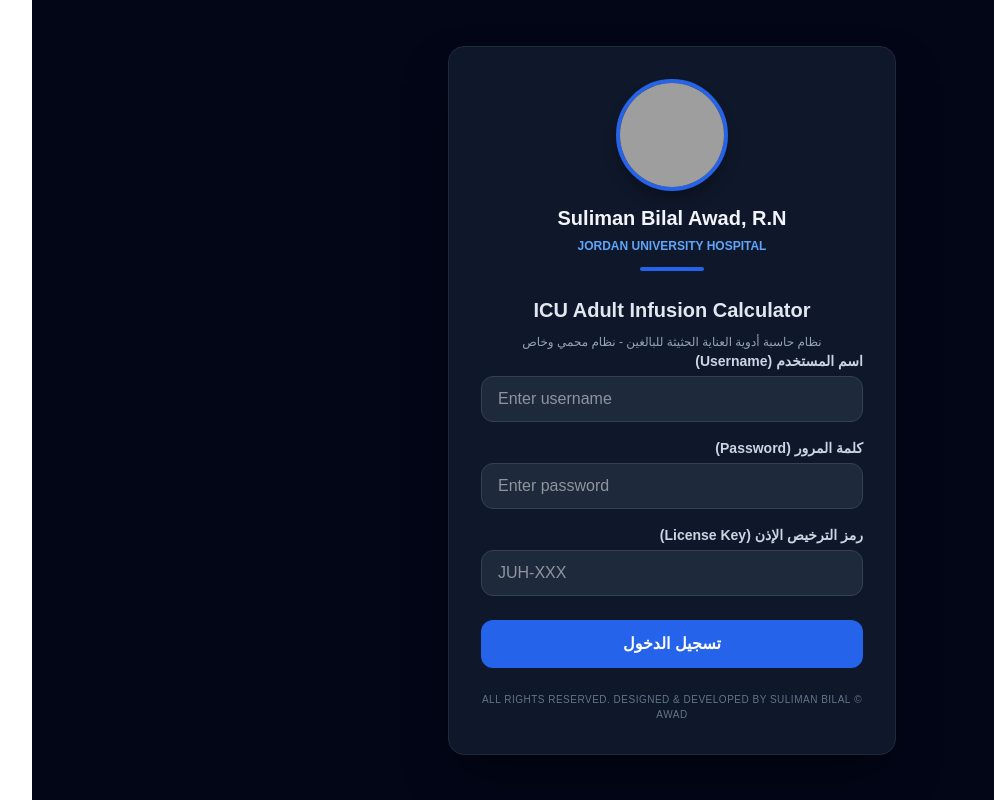
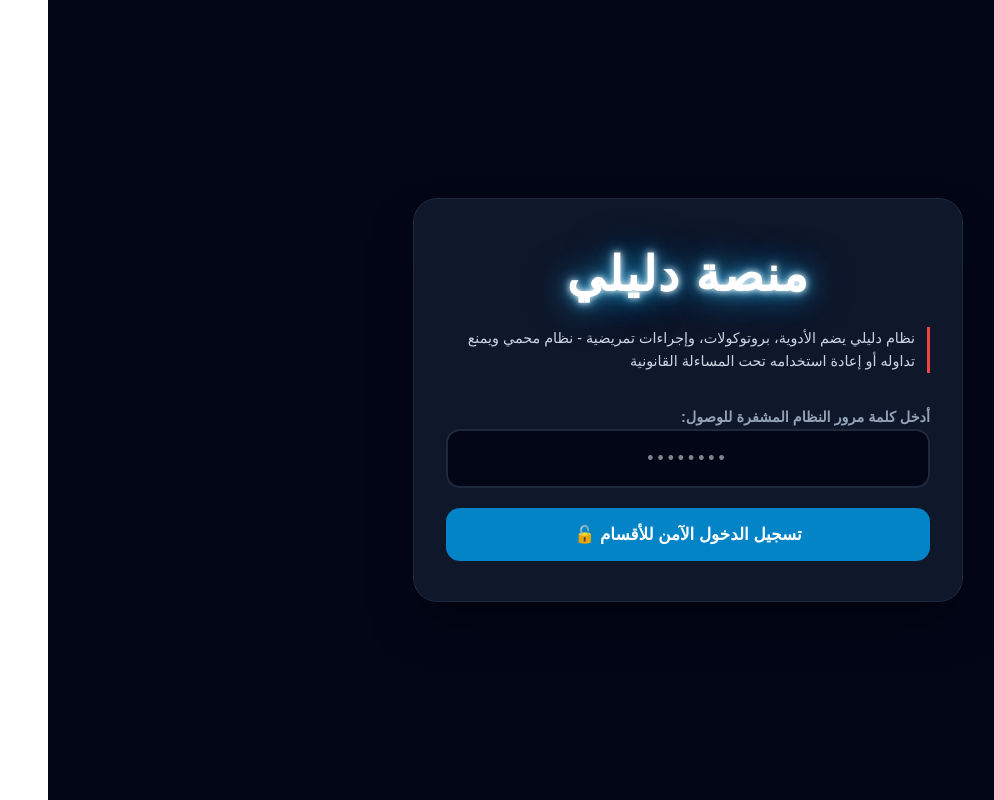
Before and after one commit to samcashbmwusa/icu-adult-infusion-calculator, a Next.js app: page / in a window 1280 px wide. Shown: the whole page, without its empty margins (80-1074 px from the left). Built offline with nearby package versions, Linux system fonts and the light colour scheme; grey boxes are pictures that could not be loaded.

Commit message:
Update login gateway layout with glowing Daleely title and explicit legal text

```diff
--- a/app/page.tsx
+++ b/app/page.tsx
@@ -1,152 +1,147 @@
 'use client';
 
-import { useState } from 'react';
+import { useState, useEffect } from 'react';
 import { useRouter } from 'next/navigation';
 
 export default function LoginPage() {
   const router = useRouter();
-  const [username, setUsername] = useState('');
   const [password, setPassword] = useState('');
-  const [licenseKey, setLicenseKey] = useState('');
   const [error, setError] = useState('');
-  const [loading, setLoading] = useState(false);
+  const [mounted, setMounted] = useState(false);
 
-  const handleLogin = async (e: React.FormEvent) => {
+  // لمنع مشاكل الـ Hydration والتأكد من جاهزية الواجهة في المتصفح
+  useEffect(() => {
+    setMounted(true);
+  }, []);
+
+  const handleLogin = (e: React.FormEvent) => {
     e.preventDefault();
+
+    // يمكنك تعديل كلمة المرور المعتمدة لنظامك هنا
+    if (password === '1234' || password === 'admin' || password === 'ICU2026') {
       setError('');
-    setLoading(true);
-
-    if (username === 'admin' && password === 'CCU2026' && licenseKey === 'JUH-001') {
-      document.cookie = "icu_auth=true; path=/; max-age=86400"; // صالح لمدة 24 ساعة
       router.push('/dashboard');
     } else {
-      setError('خطأ في اسم المستخدم، كلمة المرور أو رمز الترخيص! يرجى التواصل مع المطور لأخذ الإذن.');
-      setLoading(false);
+      setError('❌ كلمة المرور غير صحيحة، يرجى المحاولة مرة أخرى.');
     }
   };
 
+  if (!mounted) return null;
+
   return (
-    <div
-      style={{
+    <div style={{
       backgroundColor: '#020617',
       minHeight: '100vh',
       display: 'flex',
       flexDirection: 'column',
       alignItems: 'center',
       justifyContent: 'center',
-        padding: '16px',
+      padding: '24px 16px',
       fontFamily: 'sans-serif',
-        color: '#f8fafc',
-        boxSizing: 'border-box'
+      color: '#f8fafc'
+    }} dir="rtl">
+
+      {/* 🔐 صندوق تسجيل الدخول الرئيسي المحدث */}
+      <div style={{
+        maxWidth: '550px',
+        width: '100%',
+        backgroundColor: '#0f172a',
+        border: '1px solid #1e293b',
+        borderRadius: '24px',
+        padding: '40px 32px',
+        boxShadow: '0 25px 50px -12px rgba(0, 0, 0, 0.5)',
+        textAlign: 'center'
+      }}>
+
+        {/* العناوين وتأثير التوهج النيون النيون (Glowing Neon) القوي والملفت */}
+        <div style={{ marginBottom: '32px' }}>
+          <h1 style={{
+            fontSize: '3rem',
+            fontWeight: '900',
+            color: '#ffffff',
+            margin: '0 0 16px 0',
+            letterSpacing: '1.5px',
+            textShadow: '0 0 7px #fff, 0 0 15px rgba(56, 189, 248, 0.9), 0 0 30px rgba(56, 189, 248, 0.7), 0 0 45px rgba(14, 165, 233, 0.5)'
+          }}>
+            منصة دليلي
+          </h1>
+
+          {/* النص القانوني والتعريفي الجديد والمحمي */}
+          <p style={{
+            fontSize: '0.9rem',
+            color: '#cbd5e1',
+            margin: '0 auto',
+            fontWeight: '500',
+            lineHeight: '1.6',
+            borderRight: '3px solid #ef4444',
+            paddingRight: '12px',
+            textAlign: 'right'
+          }}>
+            نظام دليلي يضم الأدوية، بروتوكولات، وإجراءات تمريضية - نظام محمي ويمنع تداوله أو إعادة استخدامه تحت المساءلة القانونية
+          </p>
+        </div>
+
+        {/* نموذج إدخال كلمة المرور */}
+        <form onSubmit={handleLogin} style={{ display: 'flex', flexDirection: 'column', gap: '20px' }}>
+          <div style={{ textAlign: 'right' }}>
+            <label htmlFor="password" style={{ block: 'inline-block', fontSize: '0.9rem', color: '#94a3b8', marginBottom: '8px', fontWeight: '600' }}>
+              أدخل كلمة مرور النظام المشفرة للوصول:
+            </label>
+            <input
+              id="password"
+              type="password"
+              placeholder="••••••••"
+              value={password}
+              onChange={(e) => setPassword(e.target.value)}
+              style={{
+                width: '100%',
+                padding: '14px 16px',
+                backgroundColor: '#020617',
+                border: '2px solid #1e293b',
+                borderRadius: '14px',
+                color: '#ffffff',
+                fontSize: '1.1rem',
+                outline: 'none',
+                textAlign: 'center',
+                letterSpacing: '4px',
+                transition: 'border-color 0.2s'
               }}
-      dir="rtl"
-    >
-      <div
-        style={{
-          backgroundColor: '#0f172a',
-          padding: '32px',
-          borderRadius: '16px',
-          boxShadow: '0 25px 50px -12px rgba(0, 0, 0, 0.5)',
-          maxWidth: '448px',
-          width: '100%',
-          border: '1px solid #1e293b',
-          boxSizing: 'border-box'
-        }}
-      >
-        <div style={{ display: 'flex', flexDirection: 'column', alignItems: 'center', marginBottom: '24px' }} dir="ltr">
-          <div
-            style={{
-              width: '112px',
-              height: '112px',
-              marginBottom: '12px',
-              borderRadius: '50%',
-              overflow: 'hidden',
-              border: '4px solid #2563eb',
-              boxShadow: '0 10px 15px -3px rgba(0, 0, 0, 0.3)',
-              backgroundColor: '#1e293b',
-              display: 'flex',
-              alignItems: 'center',
-              justifyContent: 'center'
-            }}
-          >
-            <img
-              src="https://i.ibb.co/N2N98vh2/Man-wear-light-blue-scrub-202606151052.jpg"
-              alt="Suliman Bilal Awad, R.N"
-              style={{ width: '100%', height: '100%', objectFit: 'cover' }}
+              onFocus={(e) => e.currentTarget.style.borderColor = '#38bdf8'}
+              onBlur={(e) => e.currentTarget.style.borderColor = '#1e293b'}
             />
           </div>
-          <h2 style={{ fontSize: '1.25rem', fontWeight: 'bold', color: '#f1f5f9', margin: '0', textAlign: 'center' }}>
-            Suliman Bilal Awad, R.N
-          </h2>
-          <p style={{ fontSize: '0.75rem', color: '#60a5fa', fontWeight: '600', textTransform: 'uppercase', marginTop: '4px', textAlign: 'center' }}>
-            Jordan University Hospital
-          </p>
-          <div style={{ width: '64px', height: '4px', backgroundColor: '#2563eb', borderRadius: '4px', marginTop: '12px' }}></div>
-        </div>
 
-        <h1 style={{ fontSize: '1.25rem', fontWeight: '900', color: '#e2e8f0', textAlign: 'center', marginBottom: '8px' }}>
-          ICU Adult Infusion Calculator
-        </h1>
-        <p style={{ fontSize: '0.75rem', color: '#94a3b8', textAlign: 'center', marginBottom: '24px', margin: '0' }}>
-          نظام حاسبة أدوية العناية الحثيثة للبالغين - نظام محمي وخاص
-        </p>
-
+          {/* رسالة الخطأ عند إدخال باسوورد خاطئ */}
           {error && (
-          <div style={{ backgroundColor: 'rgba(127, 29, 29, 0.4)', borderRight: '4px solid #ef4444', color: '#fca5a5', padding: '12px', borderRadius: '8px', marginBottom: '16px', fontSize: '0.875rem', textAlign: 'right' }}>
+            <div style={{ color: '#f87171', fontSize: '0.85rem', fontWeight: 'bold', backgroundColor: '#7f1d1d20', padding: '10px', borderRadius: '10px', border: '1px solid #7f1d1d40' }}>
               {error}
             </div>
           )}
 
-        <form onSubmit={handleLogin} style={{ display: 'flex', flexDirection: 'column', gap: '16px' }}>
-          <div>
-            <label style={{ display: 'block', fontSize: '0.875rem', fontWeight: 'bold', color: '#cbd5e1', marginBottom: '4px', textAlign: 'right' }}>اسم المستخدم (Username)</label>
-            <input
-              type="text"
-              value={username}
-              onChange={(e) => setUsername(e.target.value)}
-              style={{ width: '100%', padding: '10px 16px', backgroundColor: '#1e293b', border: '1px solid #334155', color: '#ffffff', borderRadius: '12px', outline: 'none', direction: 'ltr', boxSizing: 'border-box' }}
-              placeholder="Enter username"
-              required
-            />
-          </div>
-
-          <div>
-            <label style={{ display: 'block', fontSize: '0.875rem', fontWeight: 'bold', color: '#cbd5e1', marginBottom: '4px', textAlign: 'right' }}>كلمة المرور (Password)</label>
-            <input
-              type="password"
-              value={password}
-              onChange={(e) => setPassword(e.target.value)}
-              style={{ width: '100%', padding: '10px 16px', backgroundColor: '#1e293b', border: '1px solid #334155', color: '#ffffff', borderRadius: '12px', outline: 'none', direction: 'ltr', boxSizing: 'border-box' }}
-              placeholder="Enter password"
-              required
-            />
-          </div>
-
-          <div>
-            <label style={{ display: 'block', fontSize: '0.875rem', fontWeight: 'bold', color: '#cbd5e1', marginBottom: '4px', textAlign: 'right' }}>رمز الترخيص الإذن (License Key)</label>
-            <input
-              type="text"
-              value={licenseKey}
-              onChange={(e) => setLicenseKey(e.target.value)}
-              style={{ width: '100%', padding: '10px 16px', backgroundColor: '#1e293b', border: '1px solid #334155', color: '#ffffff', borderRadius: '12px', outline: 'none', direction: 'ltr', boxSizing: 'border-box' }}
-              placeholder="JUH-XXX"
-              required
-            />
-          </div>
-
+          {/* زر الدخول الأزرق المتناسق */}
           <button
             type="submit"
-            disabled={loading}
-            style={{ width: '100%', backgroundColor: '#2563eb', color: '#ffffff', fontWeight: 'bold', padding: '12px', borderRadius: '12px', border: 'none', cursor: 'pointer', fontSize: '1rem', marginTop: '8px' }}
+            style={{
+              width: '100%',
+              padding: '14px',
+              backgroundColor: '#0284c7',
+              color: '#ffffff',
+              fontSize: '1.05rem',
+              fontWeight: 'bold',
+              border: 'none',
+              borderRadius: '14px',
+              cursor: 'pointer',
+              transition: 'background-color 0.2s, transform 0.1s'
+            }}
+            onMouseEnter={(e) => e.currentTarget.style.backgroundColor = '#0369a1'}
+            onMouseLeave={(e) => e.currentTarget.style.backgroundColor = '#0284c7'}
           >
-            {loading ? 'جاري التحقق والدخول...' : 'تسجيل الدخول'}
+            تسجيل الدخول الآمن للأقسام 🔓
           </button>
         </form>
 
-        <p style={{ fontSize: '10px', color: '#64748b', textAlign: 'center', marginTop: '24px', textTransform: 'uppercase', letterSpacing: '0.05em' }}>
-          © All Rights Reserved. Designed & Developed by Suliman Bilal Awad
-        </p>
       </div>
+
     </div>
   );
 }
```
Lines whose indentation alone changed are shown as unchanged.
